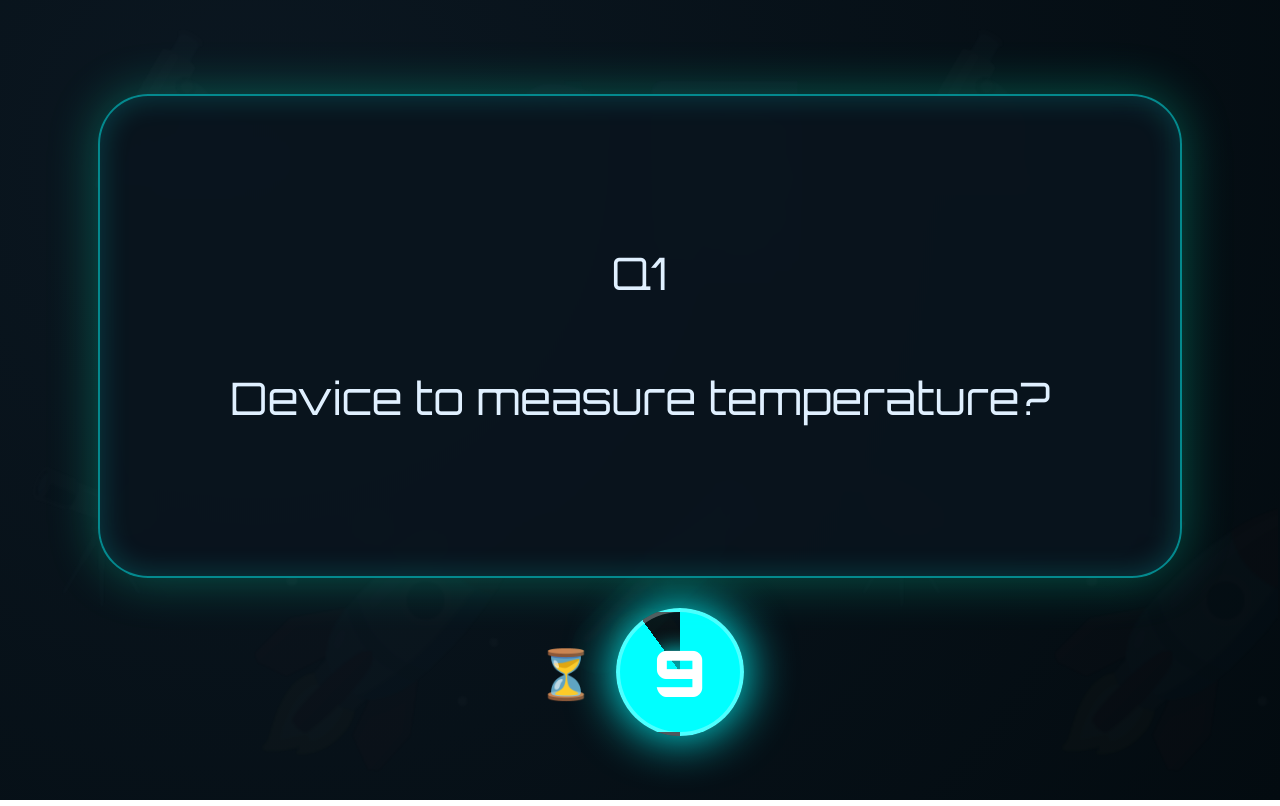
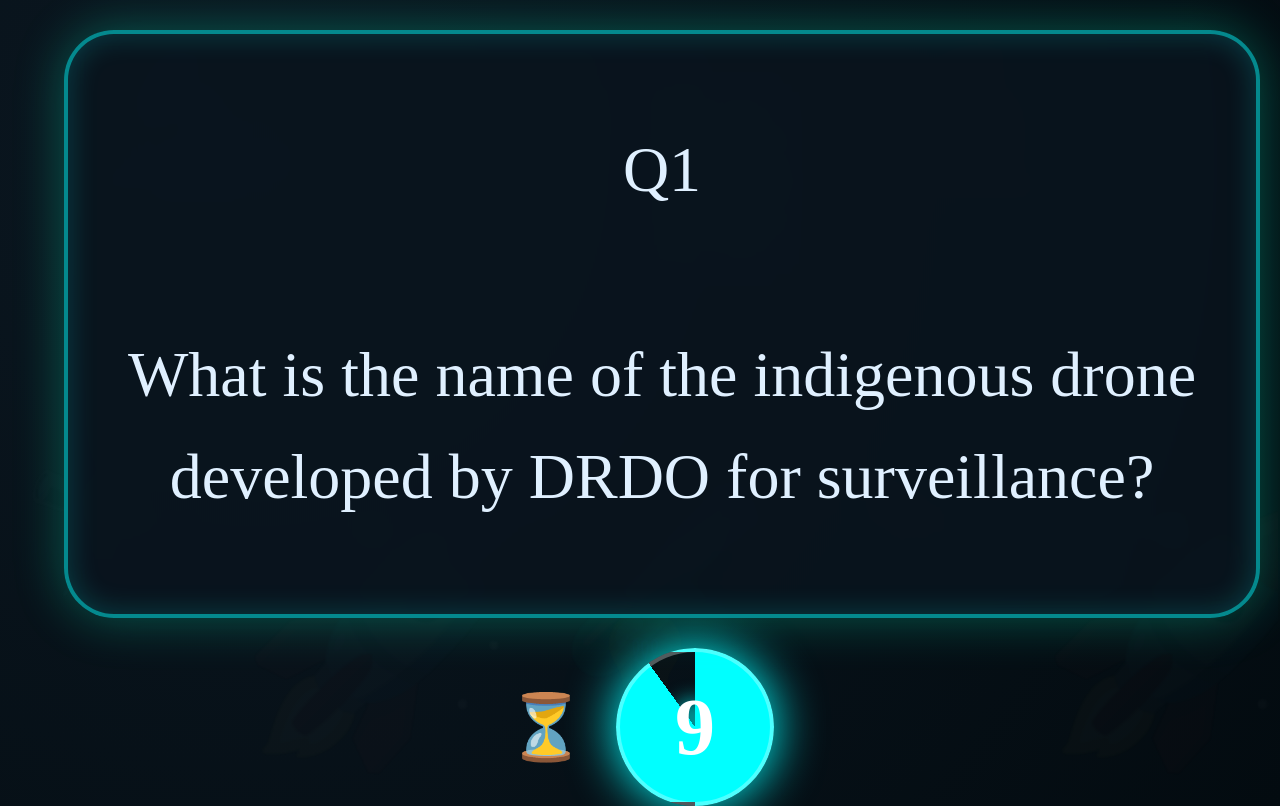
Before and after one commit to mahiyashaikh/nationalsciencedayquiz, a plain HTML site: page Quiz2Set4.html in a window 1280 px wide. Drawn offline with Linux system fonts and the light colour scheme.

Commit message:
Quiz2Set4.html

```diff
--- a/Quiz2Set4.html
+++ b/Quiz2Set4.html
@@ -2,13 +2,12 @@
 <html>
 <head>
 <meta charset="UTF-8">
-<title>Science & Technology Quiz – Set 4</title>
-<link href="https://fonts.googleapis.com/css2?family=Orbitron:wght@400;900&display=swap" rel="stylesheet">
+<title>Science & Technology Quiz – Set D</title>
 <style>
-/* ----- same CSS as Set 3 (copy from above) ----- */
+/* ----- same CSS as Set2 ----- */
 body {
     margin:0;
-    font-family:'Orbitron','Segoe UI',sans-serif;
+    font-family:'Times New Roman', Times, serif;
     background:radial-gradient(circle at 20% 20%,#0b1721,#030b10);
     color:white;
     display:flex;
@@ -43,7 +42,7 @@
     display:none;
     text-align:center;
     width:90%;
-    max-width:1200px;
+    max-width:1400px;
     z-index:10;
     animation:fadeGlow 0.6s ease-out;
 }
@@ -53,25 +52,25 @@
     100% { opacity:1; filter:blur(0); }
 }
 .flashcard {
-    width:80vw;
-    max-width:1000px;
-    min-height:50vh;
+    width:85vw;
+    max-width:1200px;
+    min-height:60vh;
     background:rgba(10,20,30,0.85);
     backdrop-filter:blur(12px);
-    border:2px solid rgba(0,255,255,0.5);
+    border:4px solid rgba(0,255,255,0.5);
     color:#e0f0ff;
     border-radius:50px;
     display:flex;
     justify-content:center;
     align-items:center;
     text-align:center;
-    padding:40px;
+    padding:50px;
     margin:30px auto;
     cursor:pointer;
     box-shadow:0 0 50px rgba(0,255,200,0.3), inset 0 0 30px rgba(0,255,255,0.2);
     transition:all 0.3s;
-    font-size:2.8rem;
-    line-height:1.4;
+    font-size:4rem;
+    line-height:1.6;
     word-break:break-word;
 }
 .flashcard:hover {
@@ -80,8 +79,8 @@
     border-color:white;
 }
 button {
-    padding:20px 50px;
-    font-size:2rem;
+    padding:25px 60px;
+    font-size:3rem;
     font-weight:bold;
     border:none;
     border-radius:60px;
@@ -115,29 +114,30 @@
     display:flex;
     align-items:center;
     justify-content:center;
-    gap:20px;
+    gap:30px;
 }
 .timer-ring {
-    width:120px;
-    height:120px;
+    width:150px;
+    height:150px;
     border-radius:50%;
     background:conic-gradient(cyan 0deg, transparent 0deg);
     display:flex;
     align-items:center;
     justify-content:center;
-    font-size:4rem;
+    font-size:5rem;
     font-weight:bold;
     color:white;
     text-shadow:0 0 20px cyan;
     border:4px solid rgba(255,255,255,0.3);
     box-shadow:0 0 50px cyan;
     transition:background 0.1s linear;
-    font-family:'Orbitron',monospace;
+    font-family:'Times New Roman', Times, serif;
 }
 #cardText { width:100%; white-space:pre-wrap; }
 @media (max-width:700px) {
-    .flashcard { font-size:1.8rem; padding:20px; }
-    button { font-size:1.5rem; padding:15px 30px; }
+    .flashcard { font-size:2.5rem; padding:30px; }
+    button { font-size:2rem; padding:15px 30px; }
+    .timer-ring { width:100px; height:100px; font-size:3rem; }
 }
 </style>
 </head>
@@ -145,7 +145,7 @@
 
 <!-- COUNTDOWN -->
 <div class="screen active" id="countdown">
-    <h1 style="font-size:4rem;">Prepare for Launch</h1>
+    <h1 style="font-size:5rem;">Prepare for Launch</h1>
     <div id="countdownNumber">3</div>
 </div>
 
@@ -155,7 +155,7 @@
         <div id="cardText"></div>
     </div>
     <div class="timer-container">
-        <span style="font-size:3rem;">⏳</span>
+        <span style="font-size:4rem;">⏳</span>
         <div class="timer-ring" id="timerRing">10</div>
     </div>
 </div>
@@ -187,13 +187,13 @@
     setTimeout(()=>beep(784,0.6,'sine',0.4),600);
 }
 
-// Set 4 data
+// Set D data
 const data = [
-    {q:"Device to measure temperature?", a:"Thermometer"},
-    {q:"Full form of GP?", a:"Geometric Progression"},
-    {q:"pH value of pure water?", a:"7"},
-    {q:"Programmed cell death?", a:"Apoptosis"},
-    {q:"Father of modern computer science?", a:"Alan Turing"}
+    {q:"What is the name of the indigenous drone developed by DRDO for surveillance?", a:"Drishti-10"},
+    {q:"The escape velocity from Earth's surface is approximately?", a:"11.2 km/s"},
+    {q:"What is the name of the AI-based weather forecasting system launched in India?", a:"Mausam AI"},
+    {q:"Which device converts sound energy into electrical energy?", a:"Microphone"},
+    {q:"Which element is used in X-ray tubes?", a:"Tungsten"}
 ];
 
 let i = 0;
@@ -249,9 +249,9 @@
         if (i >= data.length) {
             playFanfare();
             document.querySelector('.flashcard').innerHTML = `
-                <div style="font-size:2.5rem;">
-                🎉 SET 4 COMPLETED 🎉<br><br>
-                <button onclick="goNext()">➜ SET 5</button>
+                <div style="font-size:3rem;">
+                🎉 SET D COMPLETED 🎉<br><br>
+                <button onclick="goNext()">➜ SET E</button>
                 </div>`;
             document.getElementById('timerRing').innerText = '🏆';
             return;
```
